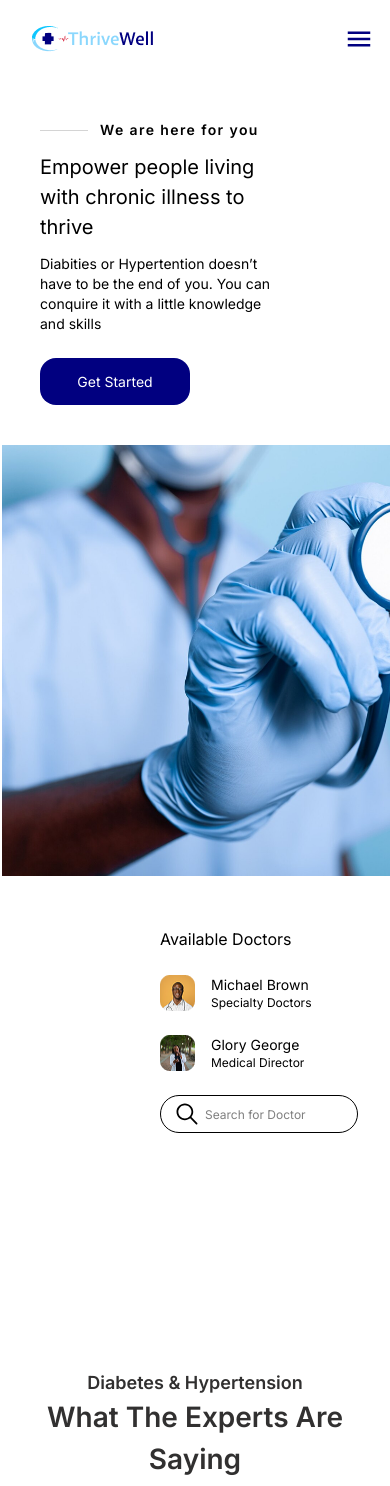
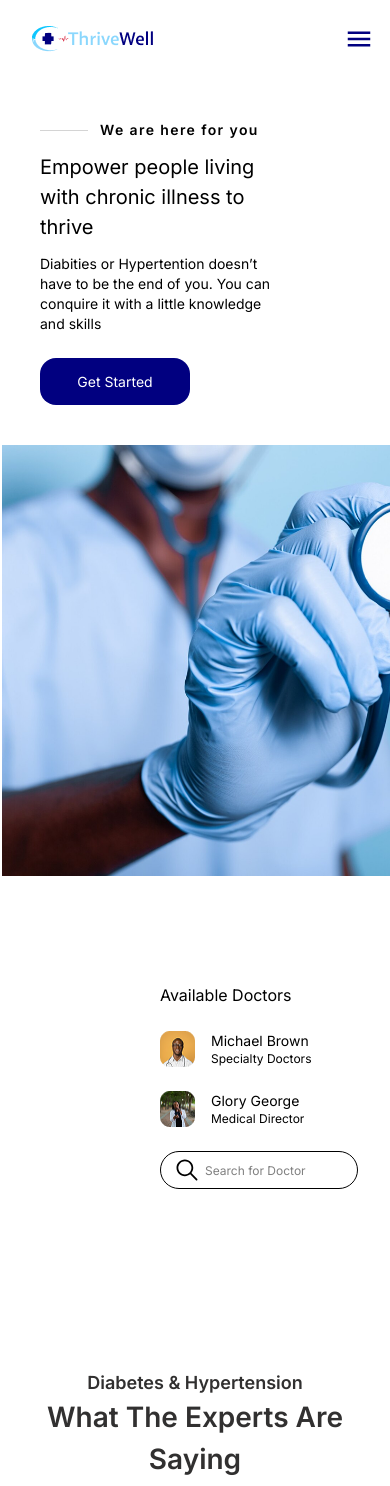
Before and after one commit to Benedyct01/thrivewell, a React (Vite) app: page / in a window 390 px wide. Shown: the top 1486 px of the page. Built offline with nearby package versions, Linux system fonts and the light colour scheme.

Commit message:
bg added

```diff
--- a/src/components/home/Hero.jsx
+++ b/src/components/home/Hero.jsx
@@ -43,7 +43,7 @@ of you. You can conquire it with a little knowledge and skills</p>
       </div>
       <div className='relative w-1/2 max-lg:w-full'>
       <div
-                        className=" w-full min-h-[100svh] max-md:h-[70svh]"
+                        className=" w-full min-h-[100svh] max-md:max-h-[70svh]"
                         style={{
                           backgroundImage: `url(${homehero})`,
                           backgroundSize: bgSize,
@@ -51,7 +51,7 @@ of you. You can conquire it with a little knowledge and skills</p>
 
                         }}
                       >
-                      <div className='absolute bottom-34 sm:bottom-11 md:bottom-15 lg:bottom-25 right-3 p-5 bg-white flex flex-col gap-6 rounded-xl'>
+                      <div className='absolute bottom-20 sm:bottom-11 md:bottom-15 lg:bottom-25 right-3 p-5 bg-white flex flex-col gap-6 rounded-xl'>
                         <p>Available Doctors</p>
                         <div className='flex flex-row'>
                           <img src="/michael.png" alt="" />
```
